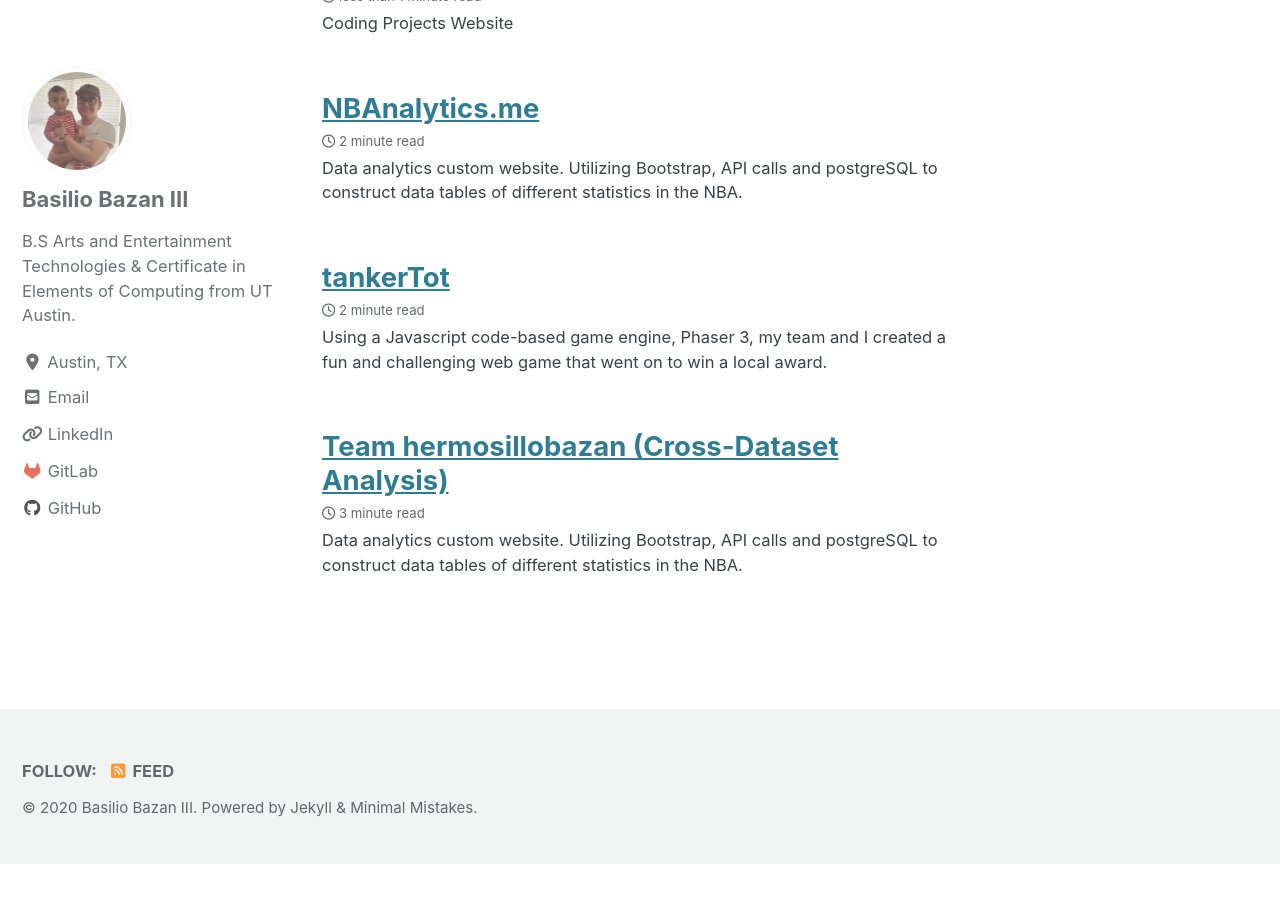
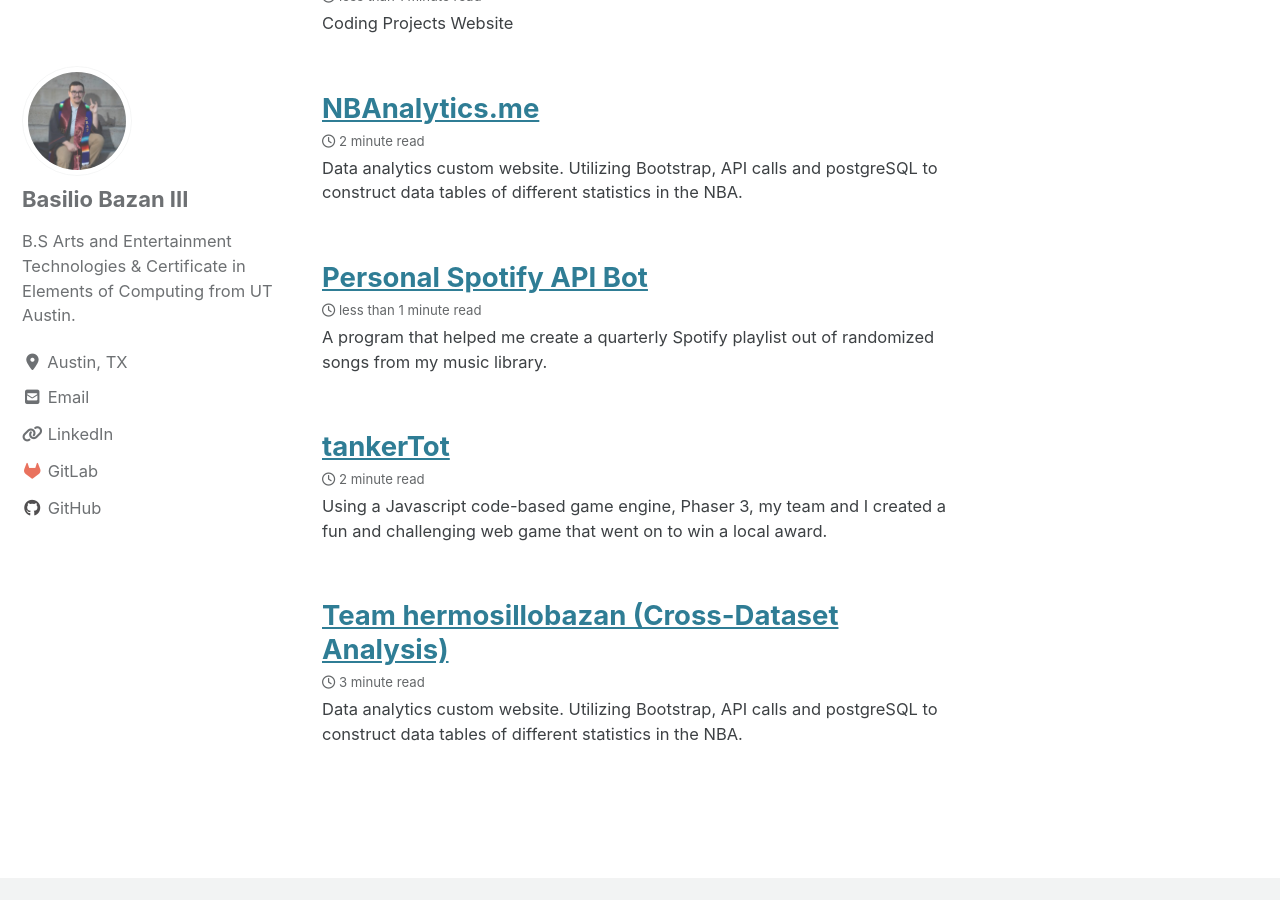
Before and after one commit to Basilio0505/basilio0505.github.io, a Jekyll site: the page built from index.html, in a window 1280 px wide and 900 px high, scrolled down 988 px. Built offline with Jekyll 4.4.1, drawn with Linux system fonts in a browser that asks for light colours; cached includes are drawn as plain includes; nearby versions of some CDN libraries; the list of posts is cut into pages by our own code; before the commit the page ends 1852 px from its top, so only the background shows below that.

Commit message:
profile image update + new page

```diff
--- a/_config.yml
+++ b/_config.yml
@@ -94,7 +94,7 @@ analytics:
 # Site Author
 author:
   name             : "Basilio Bazan III"
-  avatar           : "/assets/images/profile.jpg"
+  avatar           : "/assets/images/profile-1.jpg"
   bio              : "B.S Arts and Entertainment Technologies & Certificate in Elements of Computing from UT Austin."
   location         : "Austin, TX"
   email            :
--- /dev/null
+++ b/_posts/2020-04-10-spoitfyapi.md
@@ -0,0 +1,6 @@
+---
+title: "Personal Spotify API Bot"
+date: 2020-04-10
+tags: [API]
+excerpt: "A program that helped me create a quarterly Spotify playlist out of randomized songs from my music library."
+---
```
Also changed, not shown: assets/images/profile-1.jpg (added).
